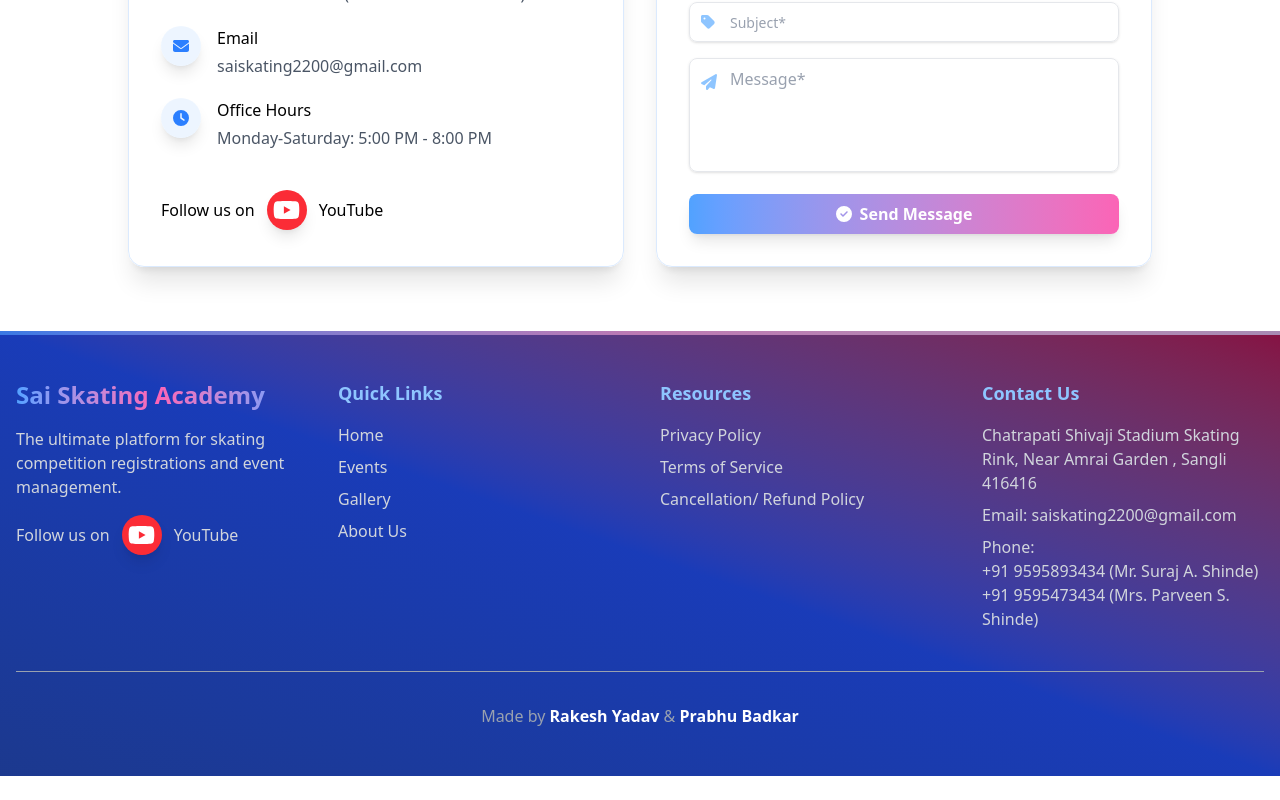
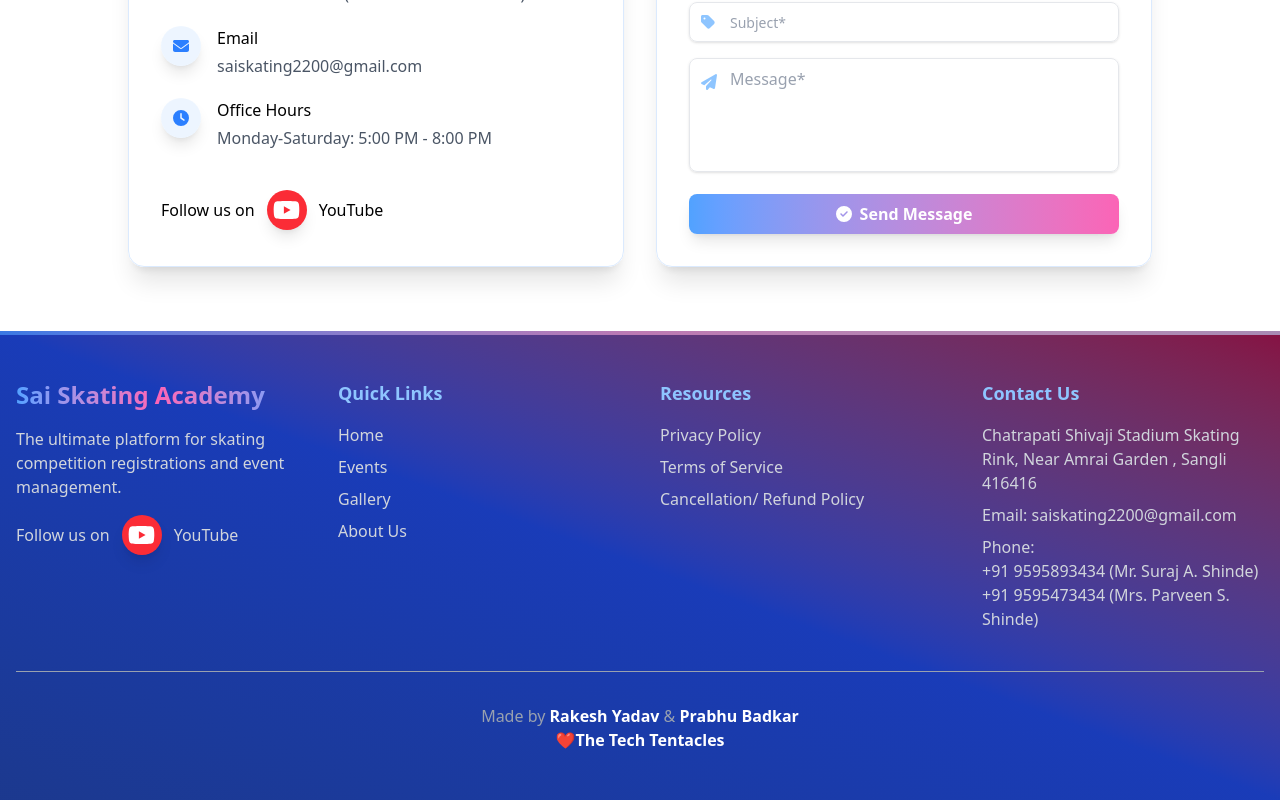
Before and after one commit to sangli-skating-academy/SER-Frontend, a React (Vite) app: page / in a window 1280 px wide. Shown: the part 3077-3877 px from the top of the page. Before the commit the page ends 3853 px from the top, so only its background shows below. Built offline with nearby package versions, Linux system fonts and the light colour scheme; no server answers.

Commit message:
add footer

```diff
--- a/src/components/layouts/Footer.jsx
+++ b/src/components/layouts/Footer.jsx
@@ -161,6 +161,15 @@ export default function Footer() {
               Prabhu Badkar
             </a>
           </p>
+          ❤️
+          <a
+            href="https://github.com/The-Tech-Tentacles/"
+            target="_blank"
+            rel="noopener noreferrer"
+            className="text-white hover:text-blue-400 font-semibold"
+          >
+            The Tech Tentacles
+          </a>
         </div>
       </div>
     </footer>
```
Also changed, not shown: public/robots.txt, 1 other file (tests, documents, lock files or other folders).
